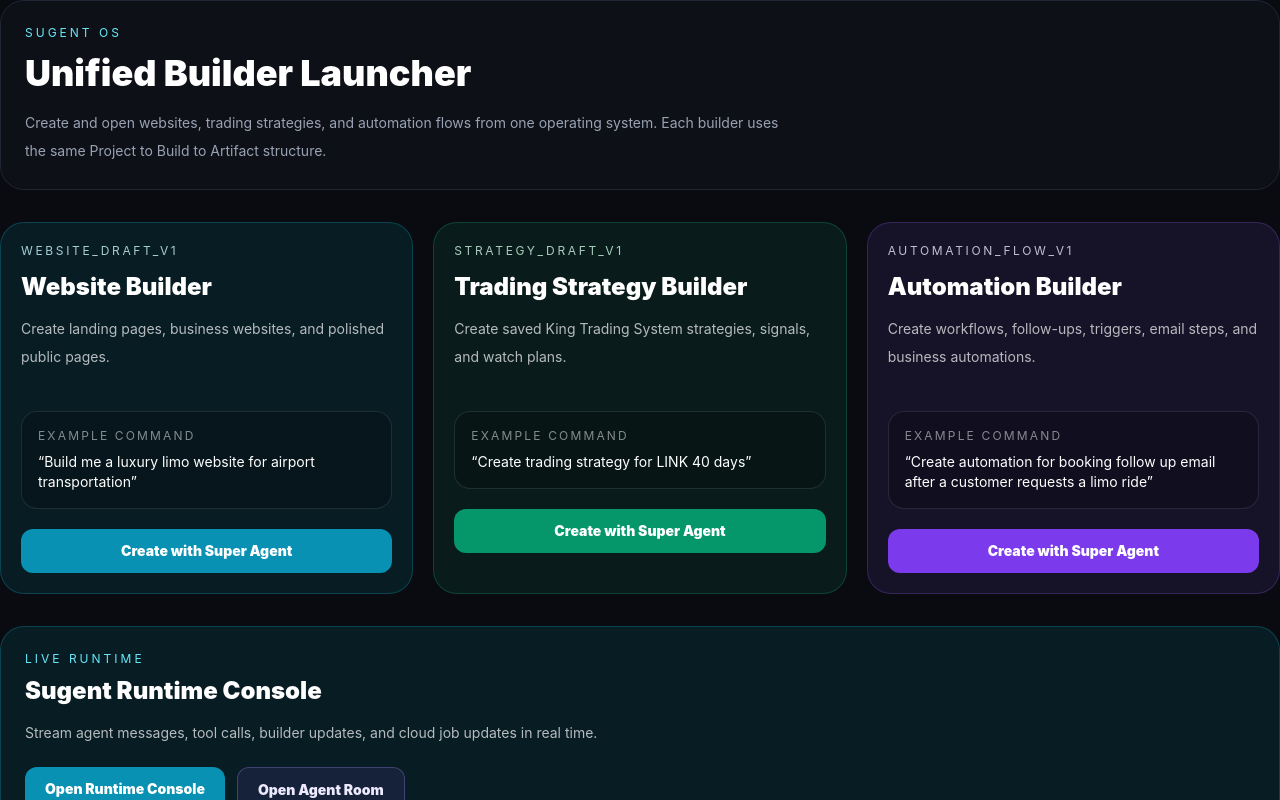
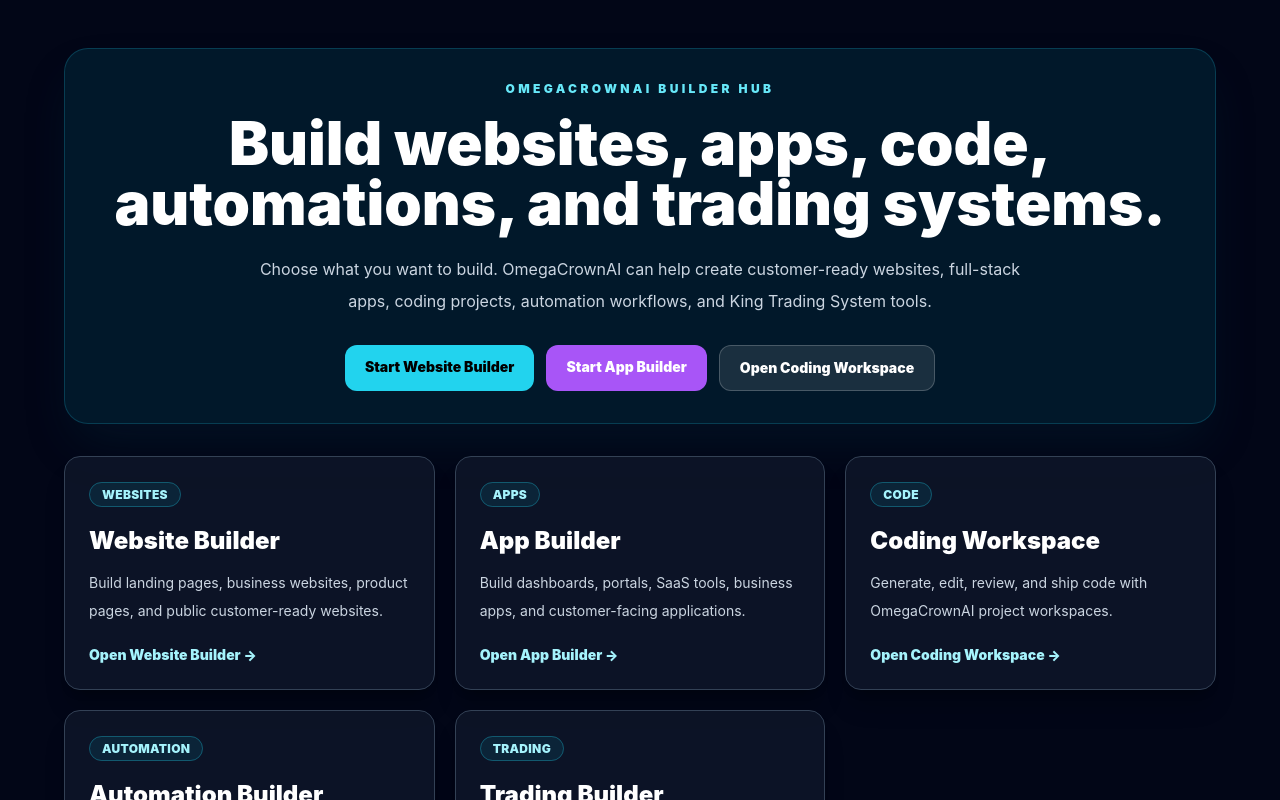
Before and after one commit to pbtransportcom-droid/omegacrownai-dashboard, a Next.js app in the folder omegacrownai-dashboard/: page /build in a window 1280 px wide. Shown: the top 800 px of the page. Built offline with nearby package versions, Linux system fonts and the light colour scheme.

Commit message:
Put builder apps on public navigation

```diff
--- a/omegacrownai-dashboard/app/build/page.tsx
+++ b/omegacrownai-dashboard/app/build/page.tsx
@@ -1,5 +1,96 @@
-import BuilderLauncher from "@/components/build/BuilderLauncher";
+const builderCards = [
+  {
+    title: "Website Builder",
+    description:
+      "Build landing pages, business websites, product pages, and public customer-ready websites.",
+    href: "/create?type=website",
+    badge: "Websites",
+  },
+  {
+    title: "App Builder",
+    description:
+      "Build dashboards, portals, SaaS tools, business apps, and customer-facing applications.",
+    href: "/create?type=app",
+    badge: "Apps",
+  },
+  {
+    title: "Coding Workspace",
+    description:
+      "Generate, edit, review, and ship code with OmegaCrownAI project workspaces.",
+    href: "/projects",
+    badge: "Code",
+  },
+  {
+    title: "Automation Builder",
+    description:
+      "Build workflow automations, AI agents, business pipelines, and scheduled execution flows.",
+    href: "/automate",
+    badge: "Automation",
+  },
+  {
+    title: "Trading Builder",
+    description:
+      "Build trading dashboards, watchlists, alerts, forecasts, and King Trading System tools.",
+    href: "/trade",
+    badge: "Trading",
+  },
+];
 
 export default function BuildPage() {
-  return <BuilderLauncher />;
+  return (
+    <main className="min-h-screen bg-slate-950 px-6 py-12 text-white">
+      <section className="mx-auto max-w-6xl">
+        <div className="rounded-3xl border border-cyan-400/20 bg-cyan-500/10 p-8 text-center shadow-2xl shadow-cyan-950/30">
+          <p className="text-xs font-black uppercase tracking-[0.28em] text-cyan-300">
+            OmegaCrownAI Builder Hub
+          </p>
+          <h1 className="mt-4 text-4xl font-black md:text-6xl">
+            Build websites, apps, code, automations, and trading systems.
+          </h1>
+          <p className="mx-auto mt-5 max-w-3xl text-base leading-8 text-slate-300">
+            Choose what you want to build. OmegaCrownAI can help create customer-ready websites,
+            full-stack apps, coding projects, automation workflows, and King Trading System tools.
+          </p>
+
+          <div className="mt-7 flex flex-wrap justify-center gap-3">
+            <a
+              href="/create?type=website"
+              className="rounded-xl bg-cyan-400 px-5 py-3 text-sm font-black text-black hover:bg-cyan-300"
+            >
+              Start Website Builder
+            </a>
+            <a
+              href="/create?type=app"
+              className="rounded-xl bg-purple-500 px-5 py-3 text-sm font-black text-white hover:bg-purple-400"
+            >
+              Start App Builder
+            </a>
+            <a
+              href="/projects"
+              className="rounded-xl border border-white/20 bg-white/10 px-5 py-3 text-sm font-black text-white hover:bg-white/20"
+            >
+              Open Coding Workspace
+            </a>
+          </div>
+        </div>
+
+        <div className="mt-8 grid gap-5 md:grid-cols-2 xl:grid-cols-3">
+          {builderCards.map((card) => (
+            <a
+              key={card.title}
+              href={card.href}
+              className="rounded-2xl border border-slate-700 bg-slate-900/80 p-6 shadow-xl shadow-black/20 transition hover:border-cyan-300/60 hover:bg-slate-900"
+            >
+              <span className="rounded-full border border-cyan-400/30 bg-cyan-500/10 px-3 py-1 text-xs font-black uppercase tracking-wide text-cyan-200">
+                {card.badge}
+              </span>
+              <h2 className="mt-5 text-2xl font-black text-white">{card.title}</h2>
+              <p className="mt-3 text-sm leading-7 text-slate-300">{card.description}</p>
+              <p className="mt-5 text-sm font-black text-cyan-200">Open {card.title} →</p>
+            </a>
+          ))}
+        </div>
+      </section>
+    </main>
+  );
 }
--- a/omegacrownai-dashboard/app/page.tsx
+++ b/omegacrownai-dashboard/app/page.tsx
@@ -108,6 +108,27 @@
           </a>
         </div>
               <div className="mt-6 flex flex-wrap justify-center gap-3">
+            <a href="/build" className="inline-flex rounded-xl bg-cyan-400 px-5 py-3 text-sm font-black text-black hover:bg-cyan-300">
+              Builder Hub
+            </a>
+            <a href="/create?type=website" className="inline-flex rounded-xl border border-cyan-400/30 bg-cyan-500/10 px-5 py-3 text-sm font-black text-cyan-100 hover:bg-cyan-500/20">
+              Website Builder
+            </a>
+            <a href="/create?type=app" className="inline-flex rounded-xl border border-purple-400/30 bg-purple-500/10 px-5 py-3 text-sm font-black text-purple-100 hover:bg-purple-500/20">
+              App Builder
+            </a>
+            <a href="/projects" className="inline-flex rounded-xl border border-slate-400/30 bg-slate-500/10 px-5 py-3 text-sm font-black text-slate-100 hover:bg-slate-500/20">
+              Coding Workspace
+            </a>
+            <a href="/automate" className="inline-flex rounded-xl border border-blue-400/30 bg-blue-500/10 px-5 py-3 text-sm font-black text-blue-100 hover:bg-blue-500/20">
+              Automation Builder
+            </a>
+            <a href="/trade" className="inline-flex rounded-xl border border-yellow-400/30 bg-yellow-500/10 px-5 py-3 text-sm font-black text-yellow-100 hover:bg-yellow-500/20">
+              Trading Builder
+            </a>
+          </div>
+
+          <div className="mt-6 flex flex-wrap justify-center gap-3">
           <a href="/customer-launch-readiness" className="inline-flex rounded-xl bg-emerald-500 px-5 py-3 text-sm font-black text-black hover:bg-emerald-400">
             Customer Launch Readiness
           </a>
```
